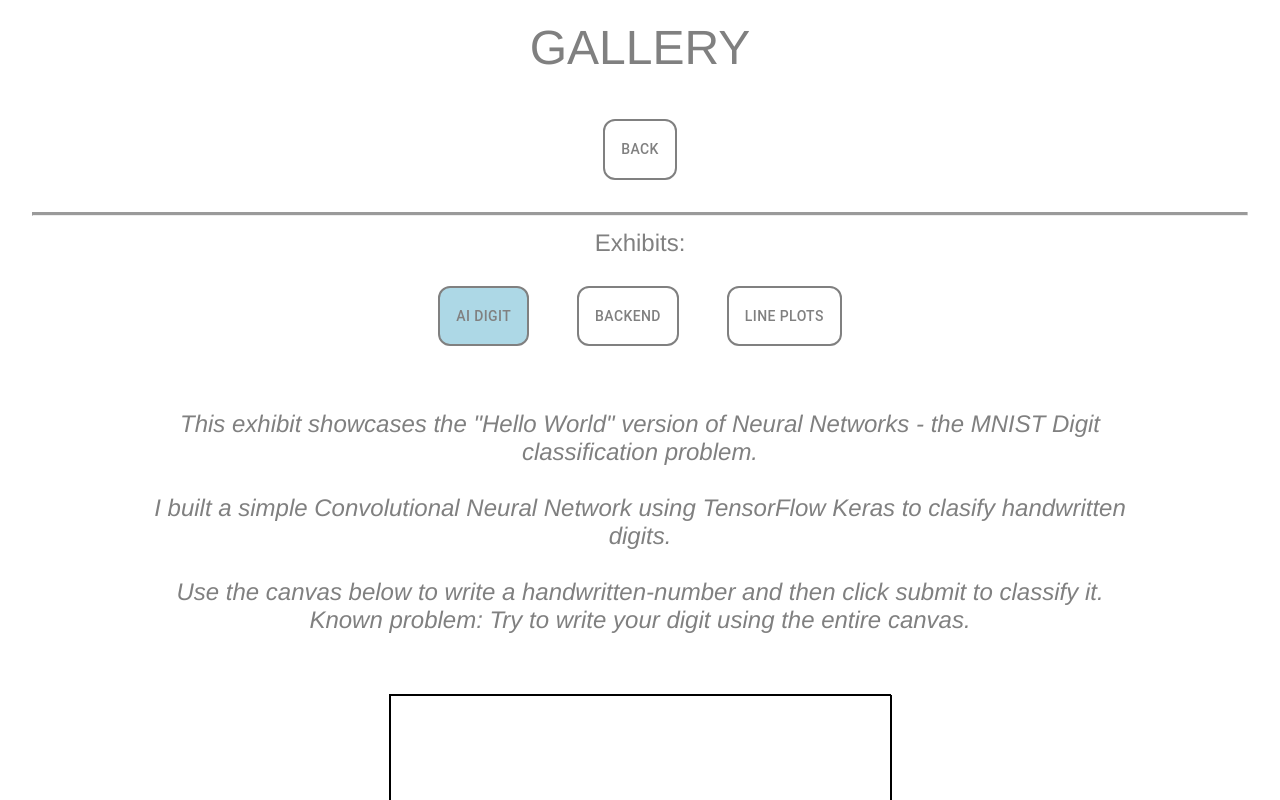
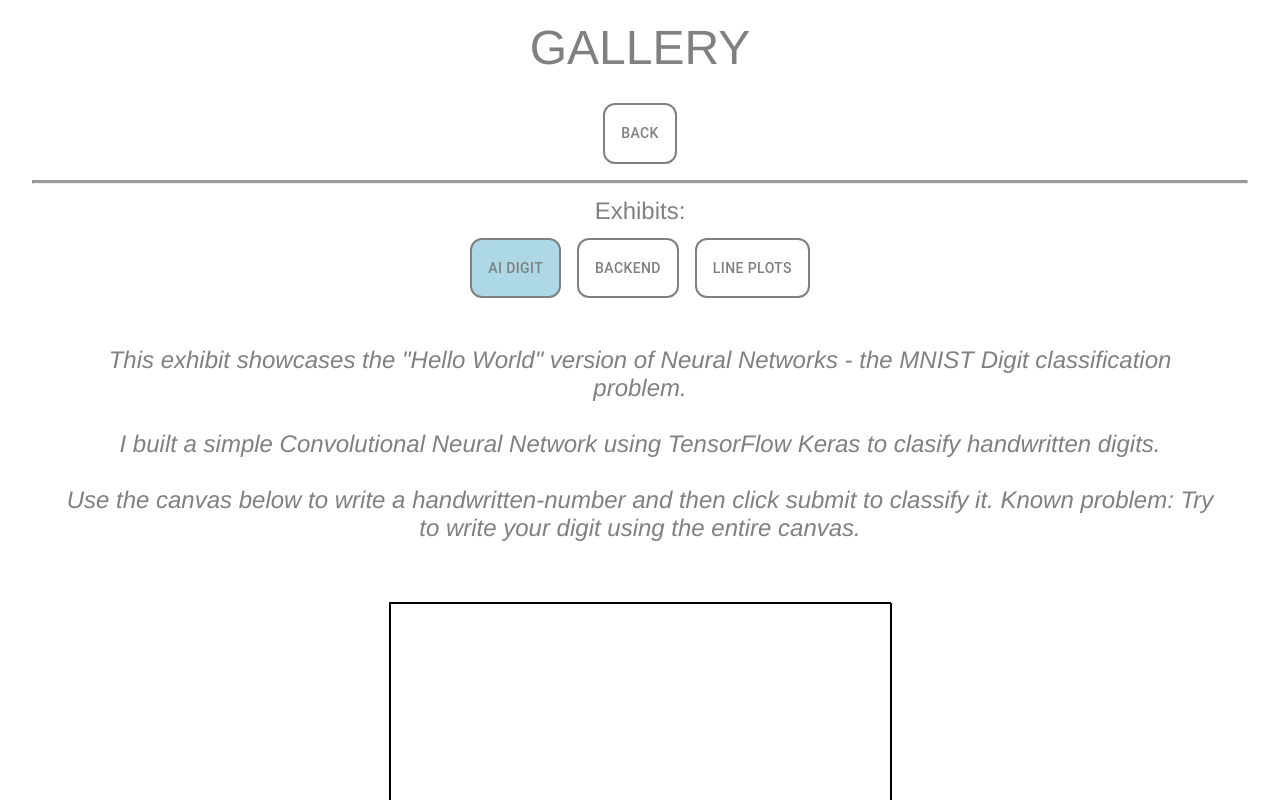
Before and after one commit to zgbaker54/zacharygeorgebaker, a React (Create React App) app: page /gallery in a window 1280 px wide. Shown: the top 800 px of the page. Built offline with nearby package versions, Linux system fonts and the light colour scheme.

Commit message:
Improve styling

```diff
--- a/src/Gallery.js
+++ b/src/Gallery.js
@@ -43,10 +43,10 @@ export default function Gallery(){
             <Box className="gallerySubtitle">
                 Exhibits:
             </Box>
-            <Box>
+            <Box className={"exhibitSelectionBox"}>
                 <Button
                     sx={{
-                        ...(gallery_option === 'ai_digit' ? {backgroundColor: 'lightBlue'} : {}),
+                        ...(gallery_option === 'ai_digit' ? {backgroundColor: 'lightBlue', ":hover": {backgroundColor: 'lightBlue'}} : {}),
                         ...selectionButtonSx
                     }}
                     onClick={() => {set_gallery_option("ai_digit")}}
@@ -55,7 +55,7 @@ export default function Gallery(){
                 </Button>
                 <Button
                     sx={{
-                        ...(gallery_option === 'backend' ? {backgroundColor: 'lightBlue'} : {}),
+                        ...(gallery_option === 'backend' ? {backgroundColor: 'lightBlue', ":hover": {backgroundColor: 'lightBlue'}} : {}),
                         ...selectionButtonSx
                     }}
                     onClick={() => {set_gallery_option("backend")}}
@@ -64,7 +64,7 @@ export default function Gallery(){
                 </Button>
                 <Button
                     sx={{
-                        ...(gallery_option === 'line_plots' ? {backgroundColor: 'lightBlue'} : {}),
+                        ...(gallery_option === 'line_plots' ? {backgroundColor: 'lightBlue', ":hover": {backgroundColor: 'lightBlue'}} : {}),
                         ...selectionButtonSx
                     }}
                     onClick={() => {set_gallery_option("line_plots")}}
@@ -72,6 +72,7 @@ export default function Gallery(){
                     LINE PLOTS
                 </Button>
             </Box>
+            <Box className={'exhibitBox'}>
             {
                 gallery_option === "ai_digit" ?
                     <GalleryAiDigitContent/> :
@@ -81,6 +82,7 @@ export default function Gallery(){
                     <GalleryLinePlotsContent /> :
                 `Invalid gallery_option state ${gallery_option}`
             }
+            </Box>
         </Box>
     </Fade>
     return content
--- a/src/Landing.js
+++ b/src/Landing.js
@@ -80,7 +80,7 @@ export default function Landing(){
   >
     <Box className='disclosure'>
       This is a React frontend coded and deployed (on AWS Amplify) entirely by me - Zachary George Baker. It is intended to demonstrate my
-      ability to program and deploy a full-stack dashboard showcasing data.<br />
+      ability to program and deploy a full-stack dashboard capable of processing and showcasing data.<br />
       The site's frontend code is comitted <a href="https://github.com/zgbaker54/zacharygeorgebaker/tree/master" target='_blank' rel="noreferrer">here</a>.
     </Box>
   </Fade>
--- a/src/settings.js
+++ b/src/settings.js
@@ -1,7 +1,7 @@
 
 export const fade_delay = 0;
 export const fade_duration = 600;
-export const selectionButtonSx = {color: 'gray', border: 2, borderRadius: 3, padding: 2, margin: 3}
+export const selectionButtonSx = {color: 'gray', border: 2, borderRadius: 3, padding: 2, margin: 1}
 
 export const backendURL = "https://4uqoc6a5s7.execute-api.us-west-1.amazonaws.com/dev"
 // export const backendURL = "http://127.0.0.1:8000"
--- a/src/styles/Global.css
+++ b/src/styles/Global.css
@@ -71,13 +71,22 @@
   margin: 5px;
 }
 
+.exhibitBox {
+  width: 95vw;
+}
+
+.exhibitSelectionBox {
+  display: flex;
+  flex-direction: row;
+}
+
 .galleryCaption {
   font-family: helvetica;
   font-size: 1.5em;
   font-style: italic;
   text-align: center;
   justify-content: center;
-  width: 1000px;
+  width: 100%;
   max-width: 90vw;
   margin: 5vh;
 }
@@ -85,7 +94,7 @@
 .galleryChart {
   height: 50vh;
   max-width: 90vw;
-  width: 1000px;
+  width: 90%;
   border: gray solid 2px;
   border-radius: 20px;
   margin: 20px;
@@ -95,12 +104,12 @@
   border: gray solid 2px;
   border-radius: 20px;
   margin: 10px;
-  width: 10%
+  width: 7%
 }
 
 .logoBox {
   max-width: 90vw;
-  width: 1000px;
+  width: 90%;
   display: flex;
   flex-direction: row;
   justify-content: center;
@@ -112,7 +121,7 @@
 
 .backendImageBox {
   max-width: 90vw;
-  width: 1000px;
+  width: 100%;
   display: flex;
   flex-direction: row;
   justify-content: center;
```
